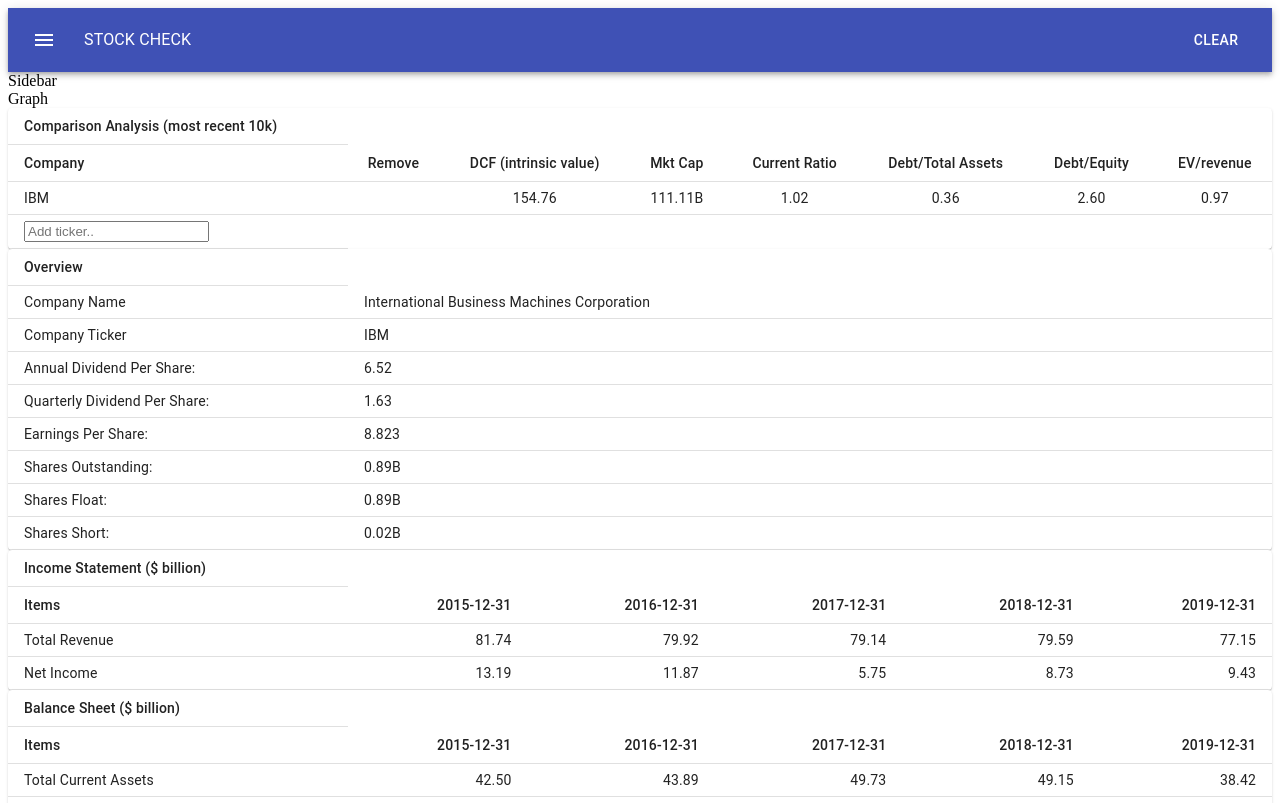
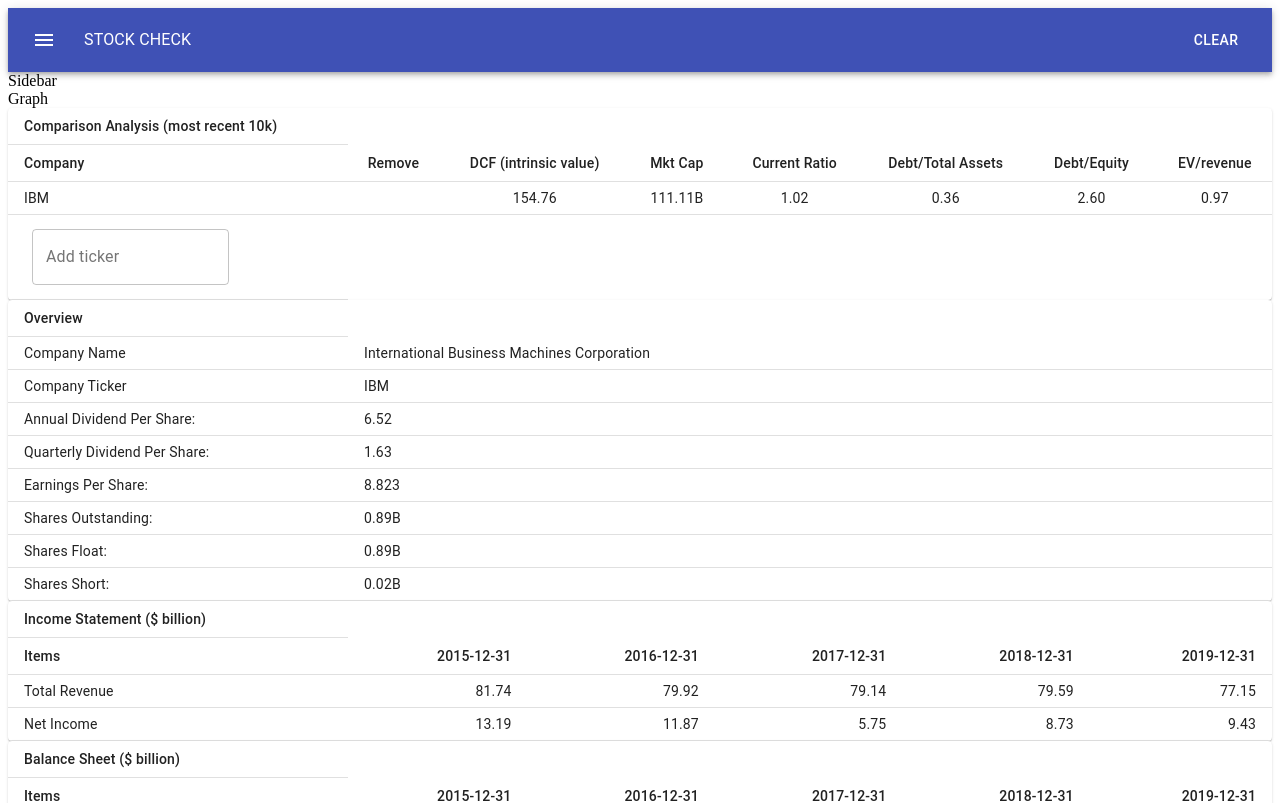
Before and after one commit to linhdangCA/stock-check-app, a React app: page / in a window 1280 px wide. Shown: the top 803 px of the page. Built offline with nearby package versions, Linux system fonts and the light colour scheme; the HTML template or start-up script is replaced by a standard one.

Commit message:
updated adding and removing tickers with improved logic

```diff
--- a/client/src/components/App.jsx
+++ b/client/src/components/App.jsx
@@ -23,12 +23,15 @@
           cashFlowStatement: dummyDataCashFlow
         }
       ],
-      display: '0'
+      display: '0',
+      ticker: ''
     }
     this.getTickerFinancials = this.getTickerFinancials.bind(this);
     this.removeCompany = this.removeCompany.bind(this);
     this.handleTickerFinancialDisplayClick = this.handleTickerFinancialDisplayClick.bind(this);
     this.handleClearTickers = this.handleClearTickers.bind(this);
+    this.handleTickerFormSubmit = this.handleTickerFormSubmit.bind(this);
+    this.handleTickerOnChange = this.handleTickerOnChange.bind(this);
   }
 
   componentDidMount() {
@@ -44,6 +47,14 @@
     })
   }
 
+  handleTickerFormSubmit(event) {
+    event.preventDefault();
+    this.getTickerFinancials(this.state.ticker);
+    this.setState({ticker: ''})
+  }
+  handleTickerOnChange(event) {
+    this.setState({ticker: event.target.value})
+  }
   getTickerFinancials(ticker) {
     axios.get('http://localhost:3000/ticker', {
       params: {
@@ -76,10 +87,12 @@
         if (ticker === this.state.companies[i].overview.Symbol) {
           var updatedCompanies = Object.assign(this.state.companies);
           updatedCompanies.splice(i, 1);
-          if (this.state.display === i && i !== 0) {
+          if (this.state.companies.length === 1) {
+            this.setState({companies: updatedCompanies, display: '0'});
+          } else if (this.state.companies[i] !== this.state.companies.length - 1) {
+            this.setState({companies: updatedCompanies});
+          } else {
             this.setState({companies: updatedCompanies, display: i - 1});
-          } else {
-            this.setState({companies: updatedCompanies});
           }
         }
       }
@@ -115,6 +128,9 @@
           getTickerFinancials={this.getTickerFinancials}
           removeCompany={this.removeCompany}
           changeCurrentTickerDisplay={this.handleTickerFinancialDisplayClick}
+          handleTickerFormSubmit={this.handleTickerFormSubmit}
+          handleTickerOnChange={this.handleTickerOnChange}
+          ticker={this.state.ticker}
         />
       </div>
     )
--- a/client/src/components/financials/comparisons.jsx
+++ b/client/src/components/financials/comparisons.jsx
@@ -8,14 +8,16 @@
 import TableHead from '@material-ui/core/TableHead';
 import TableRow from '@material-ui/core/TableRow';
 import Paper from '@material-ui/core/Paper';
+import DeleteForeverOutlinedIcon from '@material-ui/icons/DeleteForeverOutlined';
 
 const useStyles = makeStyles({
   table: {
     minWidth: 650,
-  }
+  },
+  cursor: "pointer"
 })
 
-const ComparisonAnalysis = ({companies, getTickerFinancials, removeCompany, changeCurrentTickerDisplay}) => {
+const ComparisonAnalysis = ({companies, getTickerFinancials, removeCompany, changeCurrentTickerDisplay, handleTickerFormSubmit, handleTickerOnChange, ticker}) => {
   const classes = useStyles();
   const rows = [];
 
@@ -93,7 +95,7 @@
               {rows.map((row, index) => (
                 <TableRow key={row.ticker}>
                   <TableCell onClick={(e) => {changeCurrentTickerDisplay(e, index)}}>{row.ticker}</TableCell>
-                  <TableCell align="center" onClick={(e)=>{removeCompany(e, row.ticker)}}>{companies.length > 1 ? 'X' : ''}</TableCell>
+                  <TableCell align="center" onClick={(e)=>{removeCompany(e, row.ticker)}}>{companies.length > 1 ? <DeleteForeverOutlinedIcon /> : ''}</TableCell>
                   <TableCell align="center">{row.dcf}</TableCell>
                   <TableCell align="center">{row.mktcap}</TableCell>
                   <TableCell align="center">{row.ca}</TableCell>
@@ -103,7 +105,14 @@
                 </TableRow>
               ))}
               <TableRow>
-                <TableCell><SearchBar getTickerFinancials={getTickerFinancials}/></TableCell>
+                <TableCell>
+                  <SearchBar
+                    handleTickerFormSubmit={handleTickerFormSubmit}
+                    handleTickerOnChange={handleTickerOnChange}
+                    getTickerFinancials={getTickerFinancials}
+                    ticker={ticker}
+                  />
+                </TableCell>
               </TableRow>
           </TableBody>
         </Table>
--- a/client/src/components/financials/financials.jsx
+++ b/client/src/components/financials/financials.jsx
@@ -13,6 +13,9 @@
         getTickerFinancials={props.getTickerFinancials}
         removeCompany={props.removeCompany}
         changeCurrentTickerDisplay={props.changeCurrentTickerDisplay}
+        handleTickerFormSubmit={props.handleTickerFormSubmit}
+        handleTickerOnChange={props.handleTickerOnChange}
+        ticker={props.ticker}
       />
       <Overview overviewData={props.overviewData}/>
       <IncomeStatement incomeStatementData={props.incomeStatementData}/>
--- a/client/src/components/searchBar.jsx
+++ b/client/src/components/searchBar.jsx
@@ -1,31 +1,25 @@
 import React from 'react'
 import axios from 'axios'
+import { makeStyles } from '@material-ui/core/styles';
+import TextField from '@material-ui/core/TextField';
 
-class SearchBar extends React.Component {
-  constructor(props) {
-    super(props);
-    this.state = {
-      ticker: ''
-    }
-    this.handleFormSubmit = this.handleFormSubmit.bind(this);
-  }
+const useStyles = makeStyles((theme) => ({
+  root: {
+    '& > *': {
+      margin: theme.spacing(1),
+      width: '25ch',
+    },
+  },
+}));
 
-  handleFormSubmit(event) {
-    event.preventDefault();
-    this.props.getTickerFinancials(this.state.ticker);
-    this.setState({ticker: ''})
-  }
-  handleOnChange(event) {
-    this.setState({ticker: event.target.value})
-  }
+const SearchBar = (props) => {
+  const classes = useStyles();
 
-  render () {
-    return (
-      <form onSubmit={this.handleFormSubmit}>
-        <input placeholder="Add ticker.." value={this.state.ticker} onChange={(e) => {this.handleOnChange(e)}} ></input>
-      </form>
-    )
-  }
+  return (
+    <form className={classes.root} noValidate autoComplete="off" onSubmit={(e) =>{props.handleTickerFormSubmit(e)}}>
+      <TextField id="outlined-basic" label="Add ticker" variant="outlined" value={props.ticker} onChange={(e) => {props.handleTickerOnChange(e)}} ></TextField>
+    </form>
+  )
 }
 
 export default SearchBar
```
